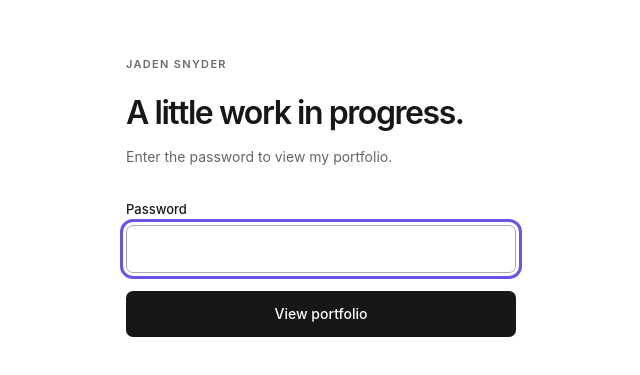
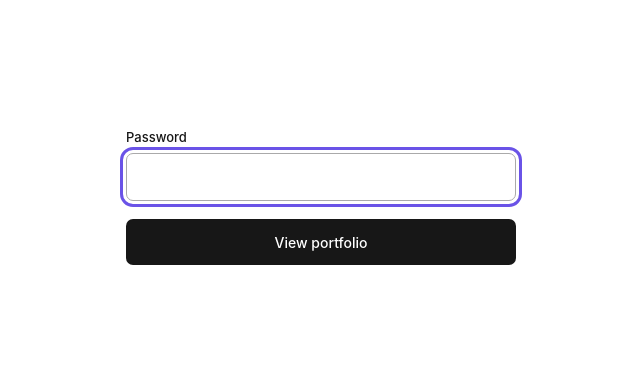
Before and after one commit to jpsnido02/Jadens-Portfolio, a React (Vite) app: page / in a window 1280 px wide. Shown: the part 203-578 px from the top of the page, without its empty margins (319-959 px from the left). Built offline with nearby package versions, Linux system fonts and the light colour scheme; a web font is replaced by a local one.

Commit message:
Remove introductory copy above the visitor password form

```diff
--- a/src/VisitorGate.tsx
+++ b/src/VisitorGate.tsx
@@ -14,7 +14,6 @@ export default function VisitorGate({ children }: { children: ReactNode }) {
     }
     if (unlocked) return children
     return <main className="visitor-gate"><form className="visitor-gate-card" onSubmit={submit}>
-        <p>JADEN SNYDER</p><h1>A little work in progress.</h1><div className="visitor-gate-description">Enter the password to view my portfolio.</div>
         <label htmlFor="visitor-password">Password</label><input autoFocus id="visitor-password" type="password" autoComplete="current-password" value={password} onChange={event => {setPassword(event.target.value);setError(false)}} required aria-invalid={error} aria-describedby={error ? "visitor-password-error" : undefined}/>
         {error && <div id="visitor-password-error" className="visitor-gate-error" role="alert">That password isn’t right. Please try again.</div>}
         <button type="submit">View portfolio</button>
```
